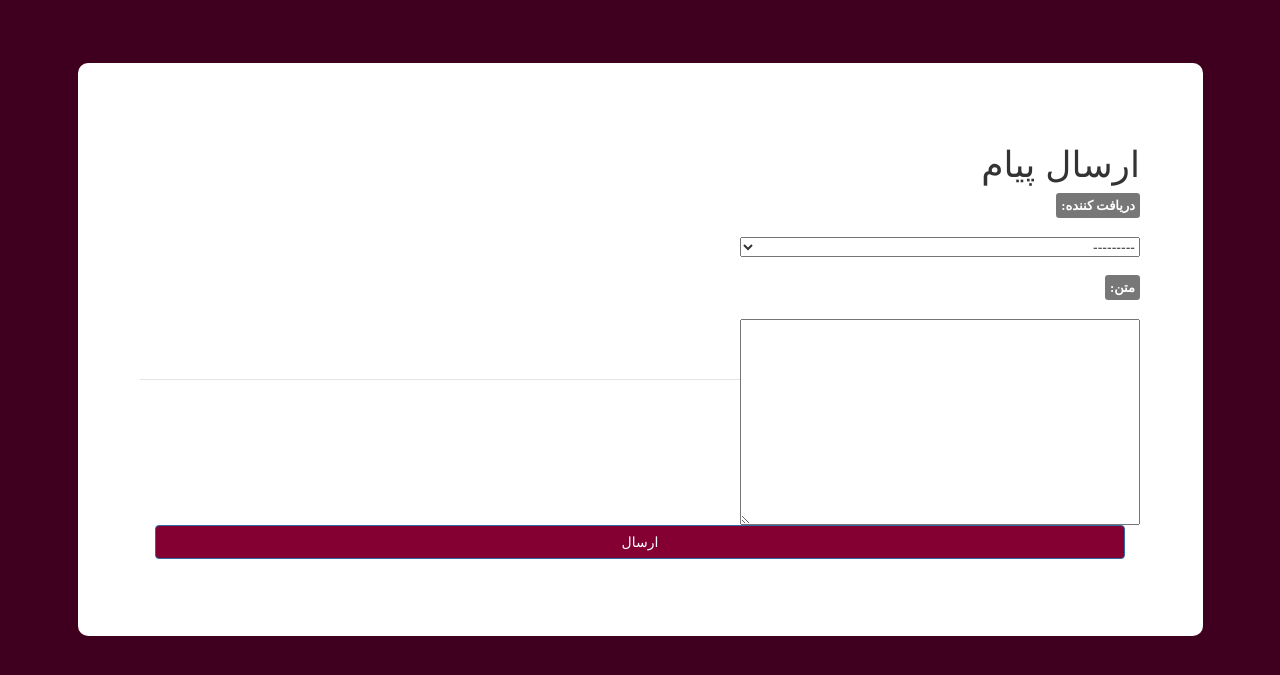
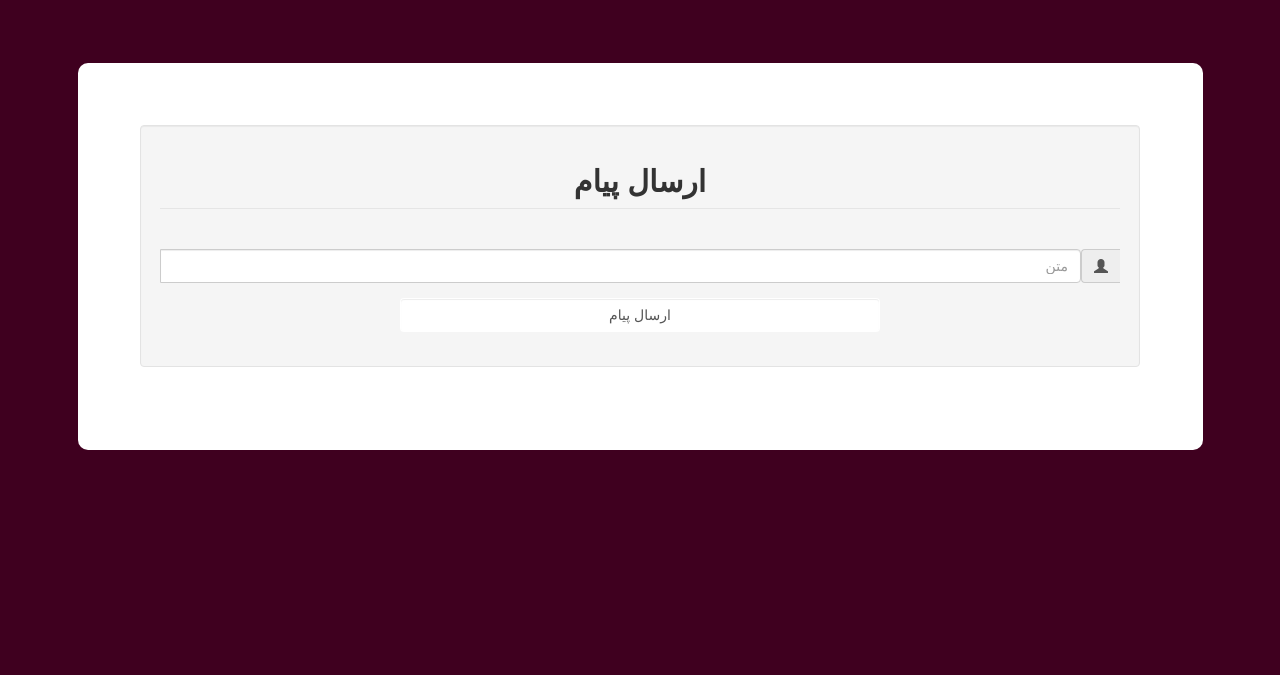
Before and after one commit to falipour/ChildFoundation2, a Django app: page /madadju/sendmsg/ in a window 1280 px wide. Shown: the part 58-733 px from the top of the page. Run offline with Django 3.2, Linux system fonts and the light colour scheme; data comes from the database, SQL or seed files in the repository; both versions use the stored data as it was after the commit; some libraries are stand-ins or nearby versions.

Commit message:
send message madadju madadkar

```diff
--- a/MySite/forms.py
+++ b/MySite/forms.py
@@ -23,17 +23,7 @@ class ContactForm(forms.ModelForm):
             'style'] = 'width:400px; height20px; border-radius=5px; direction:rtl; float:left;'
 
 
-
 class MessageForm(forms.ModelForm):
     class Meta:
         model = Message
-        fields = ['receiver','text']
-
-    def __init__(self, *args, **kwargs):
-        super(MessageForm, self).__init__(*args, **kwargs)
-        self.fields['receiver'].label = "دریافت کننده"
-        self.fields['text'].label = "متن"
-        self.fields['receiver'].widget.attrs[
-            'style'] = 'width:400px; height:20px; border-radius=5px; direction:rtl; float:left;'
-        self.fields['text'].widget.attrs[
-            'style'] = 'width:400px; height20px; border-radius=5px; direction:rtl; float:left;'
+        fields = ['text',]
--- a/madadju/templates/madadju/sendmsg.html
+++ b/madadju/templates/madadju/sendmsg.html
@@ -12,32 +12,48 @@
         <div class="container-fluid">
             <div class="row">
                 <div class="col-lg-12">
-                    <div style="background-color: white; margin: 5%; padding: 5%; border-radius: 10px; direction: rtl;">
-                        <h1 class="text-right" id="bonyad">ارسال پیام</h1>
-                        <form role="form" method="post" style="direction: rtl;">
-                                            {% csrf_token %}
-                                            {% for field in form %}
-                                                <label class="label label-default rtl"
-                                                       style="font-family: 'B Mitra'; font-weight:bold; font-size: 13px; padding: 5px;">{{ field.label_tag }}</label>
-                                                <br>
-                                                <br>
-                                                <span class="pull-right"> {{ field }} </span>
+                    <div style="background-color: white; margin: 5%; padding: 5%; border-radius: 10px;">
+                        <section id="signup">
+                            <form class="well form-horizontal" style="direction: rtl" action="" method="post"
+                                  id="signup_form">{% csrf_token %}
+                                <fieldset>
+                                    <legend>
+                                        <center><h2><b>ارسال پیام</b></h2></center>
+                                    </legend>
+                                    <br>
 
-                                                <br>
-                                                <br>
-                                            {% endfor %}
-                                            <br>
-                                            <div class="modal-footer">
-                                                <button type="submit" class="btn btn-primary btn-block"
-                                                        style="background: #850032">ارسال
-                                                </button>
+                                    <div class="form-group  {% if form.text.errors %}has-error{% endif %}">
+                                        <div class="col-md-12 inputGroupContainer">
+                                            <div class="input-group">
+                                                    <span class="input-group-addon"><i
+                                                            class="glyphicon glyphicon-user"></i></span>
+                                                <input name="text" placeholder="متن"
+                                                       class="form-control" type="text">
                                             </div>
-                                        </form>
+                                        </div>
+                                    </div>
+                                    {% if form.text.errors %}
+                                        <span class="text-danger" style="text-align:center;">
+                                            {% for error in form.text.errors %}{{ error }}{% endfor %}
+                                        </span>
+                                    {% endif %}
 
+                                    <div class="form-group">
+                                        <div class="row">
+                                            <div class="col-sm-6 col-sm-offset-3">
+                                                <input type="submit" name="submit" id="register-submit"
+                                                       tabindex="4" class="form-control btn btn-register"
+                                                       value="ارسال پیام"
+                                                       placeholder="ارسال پیام">
+                                            </div>
+                                        </div>
+                                    </div>
+                                </fieldset>
+                            </form>
+                        </section>
                     </div>
                 </div>
             </div>
         </div>
     </div>
-
 {% endblock %}
--- a/madadju/views.py
+++ b/madadju/views.py
@@ -1,10 +1,12 @@
 from django.shortcuts import render
 from django.views.generic import TemplateView
+from django.http import HttpResponseRedirect
 from madadju.models import Madadju
-from karbar.models import Message,MyUser
+from karbar.models import Message, MyUser
 from modir.models import Admin
+from django.urls import reverse
 
-from MySite.forms import ContactForm,MessageForm
+from MySite.forms import ContactForm, MessageForm
 
 
 def madadjuhome(request):
@@ -47,11 +49,11 @@ class MadadjuContact(TemplateView):
 
 def madadkarchange(request):
     if (request.GET.get('mybtn')):
-        user=request.user
-        user=MyUser.objects.get(user=user)
-        user=Madadju.objects.get(user=user)
-        admin=Admin.objects.all()
-        text='لطفا مددکار مرا تغییر دهید'
+        user = request.user
+        user = MyUser.objects.get(user=user)
+        user = Madadju.objects.get(user=user)
+        admin = Admin.objects.all()
+        text = 'لطفا مددکار مرا تغییر دهید'
         Message.objects.create(text=text, sender=user, receiver=admin)
     return render(request, "madadju/madadkarchange.html")
 
@@ -68,17 +70,19 @@ class MadadjuMsg(TemplateView):
         return render(request, self.template_name, {'form': form})
 
     def post(self, request):
-        sender=MyUser.objects.get(user=request.user)
-        sender=Madadju.object.get(user=sender)
         form = MessageForm(request.POST)
-        text = {'sender':sender}
+        sender = request.user
+        text = request.POST.get('text')
+        user = request.user
+        u = MyUser.objects.get(user=user)
+        madadju = Madadju.objects.get(user=u)
+        receiver = madadju.current_madadkar
+        receiver = receiver.user
+        context = {'sender': u, 'text': text, 'receiver': receiver}
         if form.is_valid():
-            # post = form.save(commit=False)
-            # post.user = request.user
-            # post.save()
-            form.save()
-            text = form.cleaned_data
-            form = MessageForm()
+            message = Message.objects.create(sender=u, receiver=receiver, text=text)
+            message.save()
+            return HttpResponseRedirect(reverse('hamyar-home'))
 
-        args = {'form': form, 'text': text}
-        return render(request, self.template_name, args)
+        context['form'] = form
+        return render(request, self.template_name, context)
--- a/modir/views.py
+++ b/modir/views.py
@@ -78,7 +78,6 @@ class AdminHamyarRegisterView(View):
         context = {'phone_number': phone_number, 'report_method': report_method, 'country': country, 'city': city,
                    'postal_code': postal_code, 'address': address, national_id: 'national_id'}
         if form.is_valid():
-            print('valiid')
             if len(phone_number) == 11 and phone_number[0:2] == '09':
                 form.save()
                 username = form.cleaned_data.get('username')
```
Also changed, not shown: modir/templates/modir/Madadkar_Register.html (+12 -3 lines), db.sqlite3.
